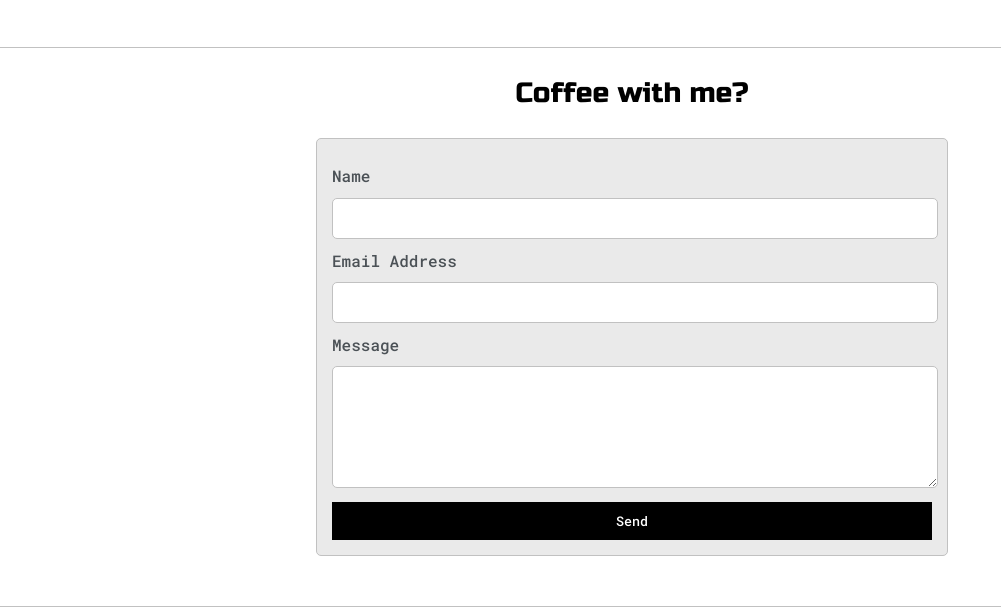
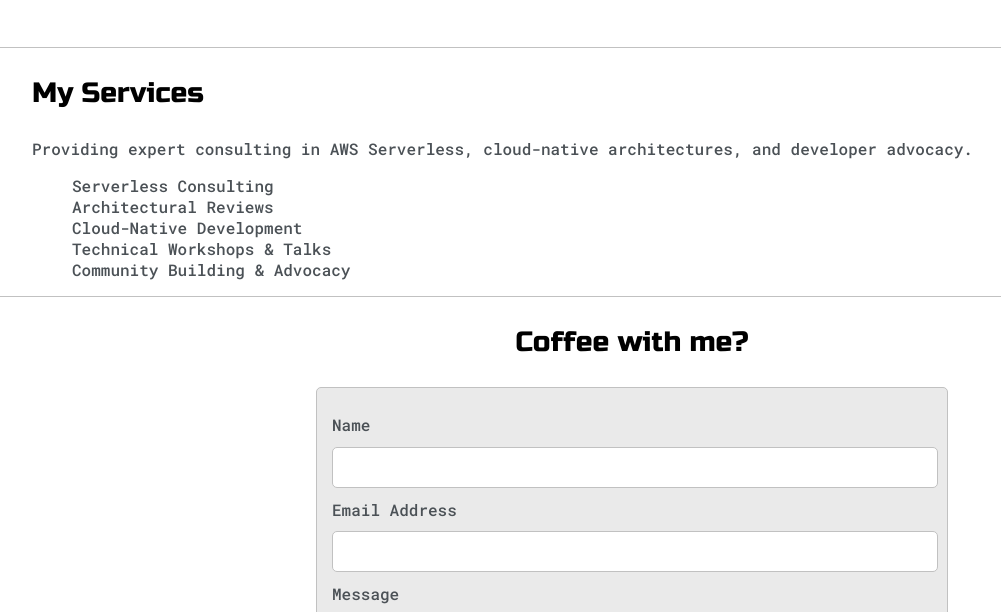
Before and after one commit to SrushithR/personal-website, a plain HTML site: page index.html in a window 1280 px wide. Shown: the part 1666-2278 px from the top of the page, without its empty margins (8-1009 px from the left). Drawn offline with Linux system fonts and the light colour scheme.

Commit message:
feat: added services

```diff
--- a/index.html
+++ b/index.html
@@ -176,6 +176,21 @@
 
     <section class="s2">
       <div class="main-container">
+        <h3>My Services</h3>
+        <p>Providing expert consulting in AWS Serverless, cloud-native architectures, and developer advocacy.</p>
+        <ul>
+          <li>Serverless Consulting</li>
+          <li>Architectural Reviews</li>
+          <li>Cloud-Native Development</li>
+          <li>Technical Workshops & Talks</li>
+          <li>Community Building & Advocacy</li>
+        </ul>
+      </div>
+    </section>
+
+
+    <section class="s2">
+      <div class="main-container">
         <h3 style="text-align: center">Coffee with me?</h3>
 
         <form
@@ -197,6 +212,9 @@
         </form>
       </div>
     </section>
+
+
+
     <section class="s2">
       <div class="main-container footer">
         <h6>Made with ❤️ in India</h6>
@@ -205,8 +223,9 @@
             ><svg id="github" viewBox="0 0 24 24">
               <path
                 d="m12 .5c-6.63 0-12 5.28-12 11.792 0 5.211 3.438 9.63 8.205 11.188.6.111.82-.254.82-.567 0-.28-.01-1.022-.015-2.005-3.338.711-4.042-1.582-4.042-1.582-.546-1.361-1.335-1.725-1.335-1.725-1.087-.731.084-.716.084-.716 1.205.082 1.838 1.215 1.838 1.215 1.07 1.803 2.809 1.282 3.495.981.108-.763.417-1.282.76-1.577-2.665-.295-5.466-1.309-5.466-5.827 0-1.287.465-2.339 1.235-3.164-.135-.298-.54-1.497.105-3.121 0 0 1.005-.316 3.3 1.209.96-.262 1.98-.392 3-.398 1.02.006 2.04.136 3 .398 2.28-1.525 3.285-1.209 3.285-1.209.645 1.624.24 2.823.12 3.121.765.825 1.23 1.877 1.23 3.164 0 4.53-2.805 5.527-5.475 5.817.42.354.81 1.077.81 2.182 0 1.578-.015 2.846-.015 3.229 0 .309.21.678.825.56 4.801-1.548 8.236-5.97 8.236-11.173 0-6.512-5.373-11.792-12-11.792z"
-              /></svg
-          ></a>
+              />
+            </svg>
+          </a>
           <a href="https://www.linkedin.com/in/srushith/" target="_blank"
             ><img src="./images/social-icons/linkedin.svg" alt="LinkedIn"
           /></a>
```
